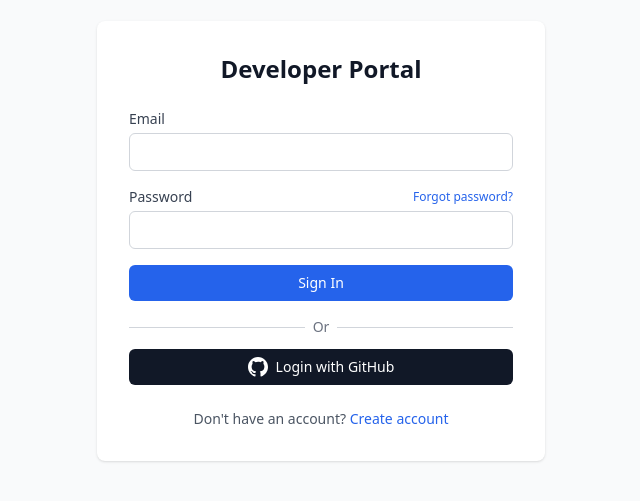
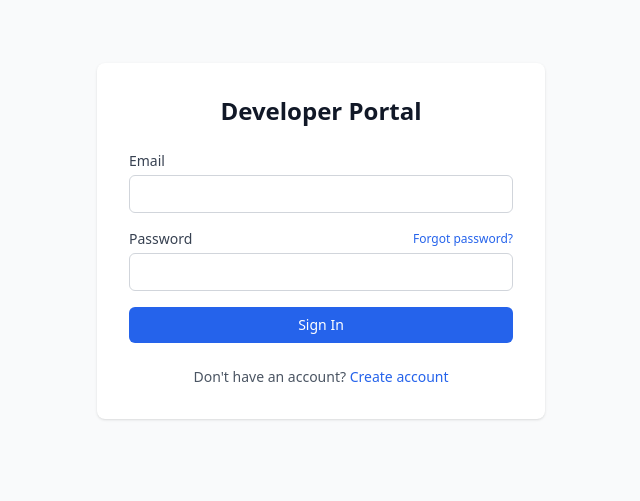
Before and after one commit to Dron2019/developer-portal, a React (Vite) app: page /login in a window 1280 px wide. Shown: the part 159-660 px from the top of the page, without its empty margins (319-959 px from the left). Built offline with nearby package versions, Linux system fonts and the light colour scheme; no server answers.

Commit message:
refactor: remove GitHub login functionality from LoginPage component

```diff
--- a/src/pages/LoginPage.jsx
+++ b/src/pages/LoginPage.jsx
@@ -3,7 +3,7 @@ import { useForm } from 'react-hook-form'
 import { zodResolver } from '@hookform/resolvers/zod'
 import { z } from 'zod'
 import useAuthStore from '../store/authStore'
-import { login, getGithubRedirectUrl } from '../api/auth'
+import { login } from '../api/auth'
 
 const schema = z.object({
   email: z.string().email('Invalid email address'),
@@ -34,15 +34,6 @@ export default function LoginPage() {
       const message =
         err.response?.data?.message || 'Invalid credentials. Please try again.'
       setError('root', { message })
-    }
-  }
-
-  const handleGithubLogin = async () => {
-    try {
-      const res = await getGithubRedirectUrl()
-      window.location.href = res.data.url
-    } catch {
-      window.location.href = '/api/auth/github/redirect'
     }
   }
 
@@ -107,26 +98,6 @@ export default function LoginPage() {
         </button>
       </form>
 
-      <div className="mt-4">
-        <div className="relative">
-          <div className="absolute inset-0 flex items-center">
-            <div className="w-full border-t border-gray-300" />
-          </div>
-          <div className="relative flex justify-center text-sm">
-            <span className="bg-white px-2 text-gray-500">Or</span>
-          </div>
-        </div>
-        <button
-          onClick={handleGithubLogin}
-          className="mt-3 w-full flex items-center justify-center gap-2 bg-gray-900 text-white py-2 px-4 rounded-md text-sm font-medium hover:bg-gray-800 transition-colors"
-        >
-          <svg className="h-5 w-5" fill="currentColor" viewBox="0 0 24 24">
-            <path d="M12 0C5.374 0 0 5.373 0 12c0 5.302 3.438 9.8 8.207 11.387.599.111.793-.261.793-.577v-2.234c-3.338.726-4.033-1.416-4.033-1.416-.546-1.387-1.333-1.756-1.333-1.756-1.089-.745.083-.729.083-.729 1.205.084 1.839 1.237 1.839 1.237 1.07 1.834 2.807 1.304 3.492.997.107-.775.418-1.305.762-1.604-2.665-.305-5.467-1.334-5.467-5.931 0-1.311.469-2.381 1.236-3.221-.124-.303-.535-1.524.117-3.176 0 0 1.008-.322 3.301 1.23A11.509 11.509 0 0112 5.803c1.02.005 2.047.138 3.006.404 2.291-1.552 3.297-1.23 3.297-1.23.653 1.653.242 2.874.118 3.176.77.84 1.235 1.911 1.235 3.221 0 4.609-2.807 5.624-5.479 5.921.43.372.823 1.102.823 2.222v3.293c0 .319.192.694.801.576C20.566 21.797 24 17.3 24 12c0-6.627-5.373-12-12-12z" />
-          </svg>
-          Login with GitHub
-        </button>
-      </div>
-
       <p className="mt-6 text-center text-sm text-gray-600">
         Don&apos;t have an account?{' '}
         <Link to="/register" className="text-blue-600 hover:underline">
```
